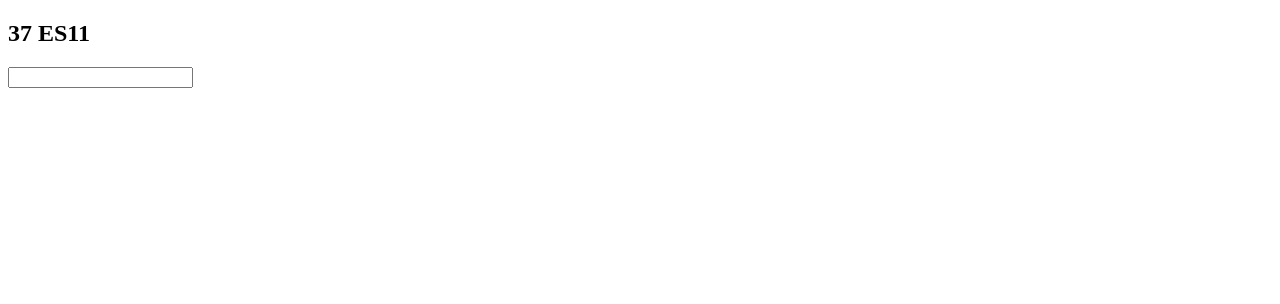
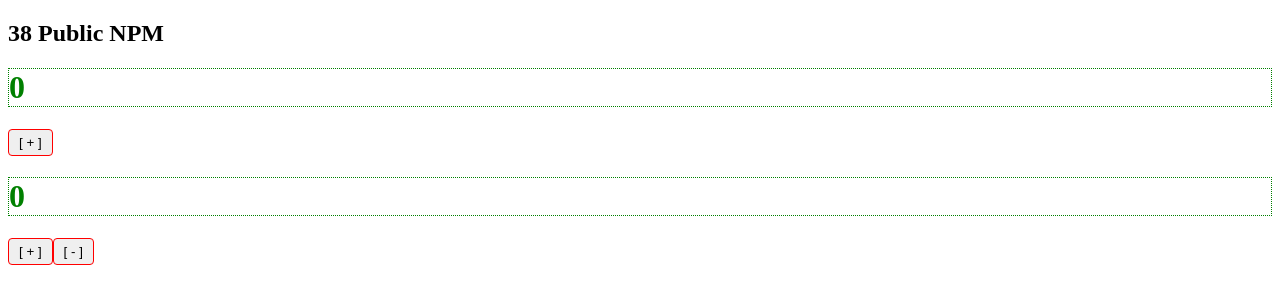
Before and after one commit to andrzej-stasinski/counter-to-npm, a website built with webpack: page public/index.html in a window 1280 px wide. Built offline with nearby package versions, Linux system fonts and the light colour scheme.

Commit message:
Counter works

```diff
--- a/public/index.html
+++ b/public/index.html
@@ -4,13 +4,13 @@
     <meta charset="UTF-8">
     <meta http-equiv="X-UA-Compatible" content="IE=edge">
     <meta name="viewport" content="width=device-width, initial-scale=1.0">
-    <title>37 ES11</title>
+    <title>38 Public NPM</title>
 </head>
 <body>
-    <h2>37 ES11</h2>
+    <h2>38 Public NPM</h2>
 
-    <input class='input' type="text" />
-    <p class="result"></p>
+    <div class="counter-1"></div>
+    <div class="counter-2"></div>
 
 </body>
 </html>
--- /dev/null
+++ b/src/Button.js
@@ -0,0 +1,19 @@
+export class Button {
+// export const Button = class {
+    constructor(label, onClick) {
+        this.label = label
+        this.onClick = onClick
+    }
+    render() {
+        const button = document.createElement('button')
+        button.textContent = this.label
+        button.addEventListener('click', () => this.onClick())
+        button.style.borderRadius = '4px'
+        button.style.outline = 'none'
+        button.style.border = '1px solid red'
+        button.style.padding = '5px 10px'
+        button.style.cursor = 'pointer'
+        return button
+    }
+}
+export default Button
--- /dev/null
+++ b/src/Counter.js
@@ -0,0 +1,39 @@
+
+
+import {Button} from './Button.js'
+import {Header} from './Header.js'
+
+export const Counter = class {
+    constructor(selector) {
+        const container = document.querySelector(selector)
+        if(!container) throw new Error('Container not found')
+        this.selector = selector
+        this.container = container
+        this.number = 0
+    }
+    init() {
+        this.render()
+    }
+    render() {
+        this.container.innerText = ''
+        const h1 = new Header(this.number)
+        const button = new Button('[ + ]',() => this.inc())
+        this.container.appendChild(h1.render())
+        this.container.appendChild(button.render())
+    }
+    inc() {
+        this.number++
+        this.render()
+    }
+    status() {
+        console.log('Current number is: ' + this.number)
+        return this.number
+    }
+    toString() {
+        return 'Current number is: ' + this.number
+    }
+    valueOf() {
+        return this.number
+    }
+}
+export default Counter
--- /dev/null
+++ b/src/Decreasing.js
@@ -0,0 +1,19 @@
+
+import {Button} from './Button.js'
+import {Counter} from './Counter.js'
+
+class Decreasing extends Counter {
+    constructor(selector) {
+        super(selector)
+    }
+    dec() {
+        this.number--
+        this.render()
+    }
+    render() {
+        super.render()
+        const button = new Button('[ - ]',() => this.dec())
+        this.container.appendChild(button.render())
+    }
+}
+export default Decreasing
--- /dev/null
+++ b/src/Header.js
@@ -0,0 +1,13 @@
+export class Header {
+    constructor(label) {
+        this.label = label
+    }
+    render() {
+        const header = document.createElement('h1')
+        header.textContent = this.label
+        header.style.color = 'green'
+        header.style.border = '1px dotted green'
+        return header
+    }
+}
+export default Header
--- a/src/index.js
+++ b/src/index.js
@@ -0,0 +1,18 @@
+
+console.log('TEST')
+
+
+    import Decreasing from './Decreasing.js'
+    import {Counter} from './Counter.js'
+
+    const counter1 = new Counter('.counter-1')
+    counter1.init()
+
+    const counter2 = new Decreasing('.counter-2')
+    counter2.init()
+
+    // console.dir(counter1)
+    // console.dir(counter2)
+
+    // console.log(counter1)
+    // console.log(counter2)
```
